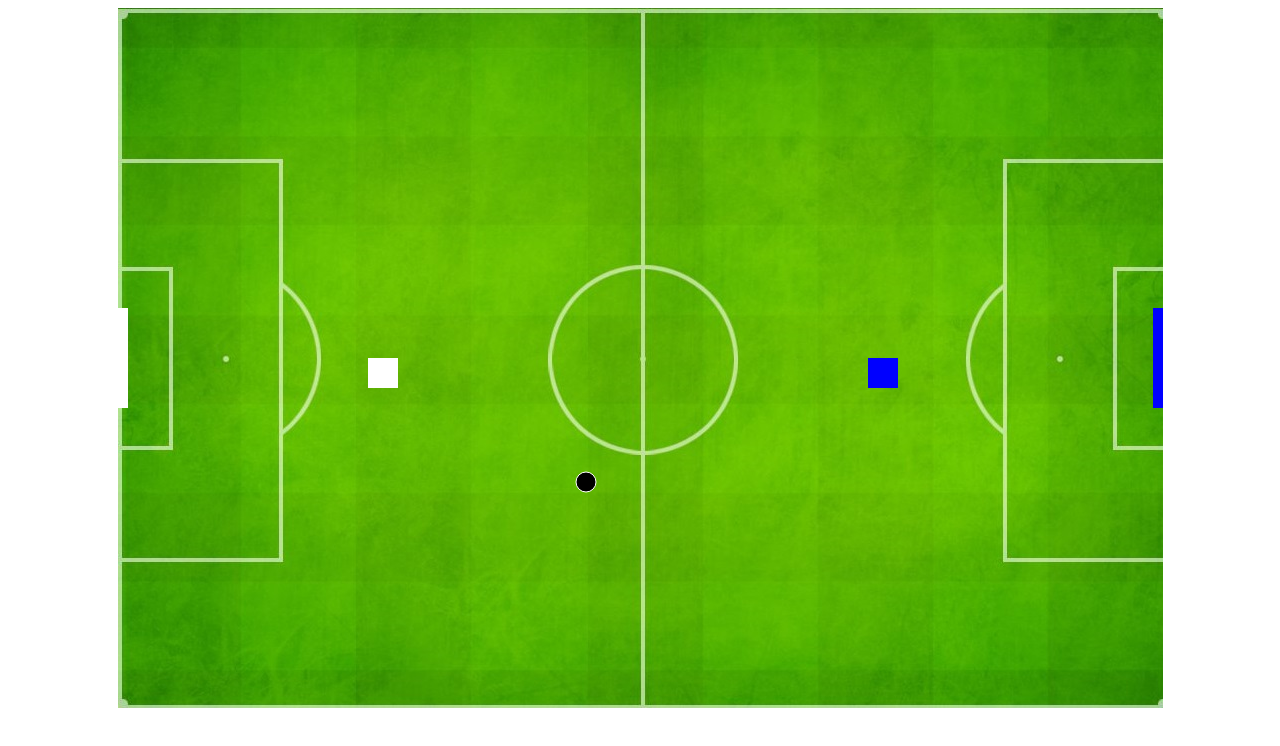
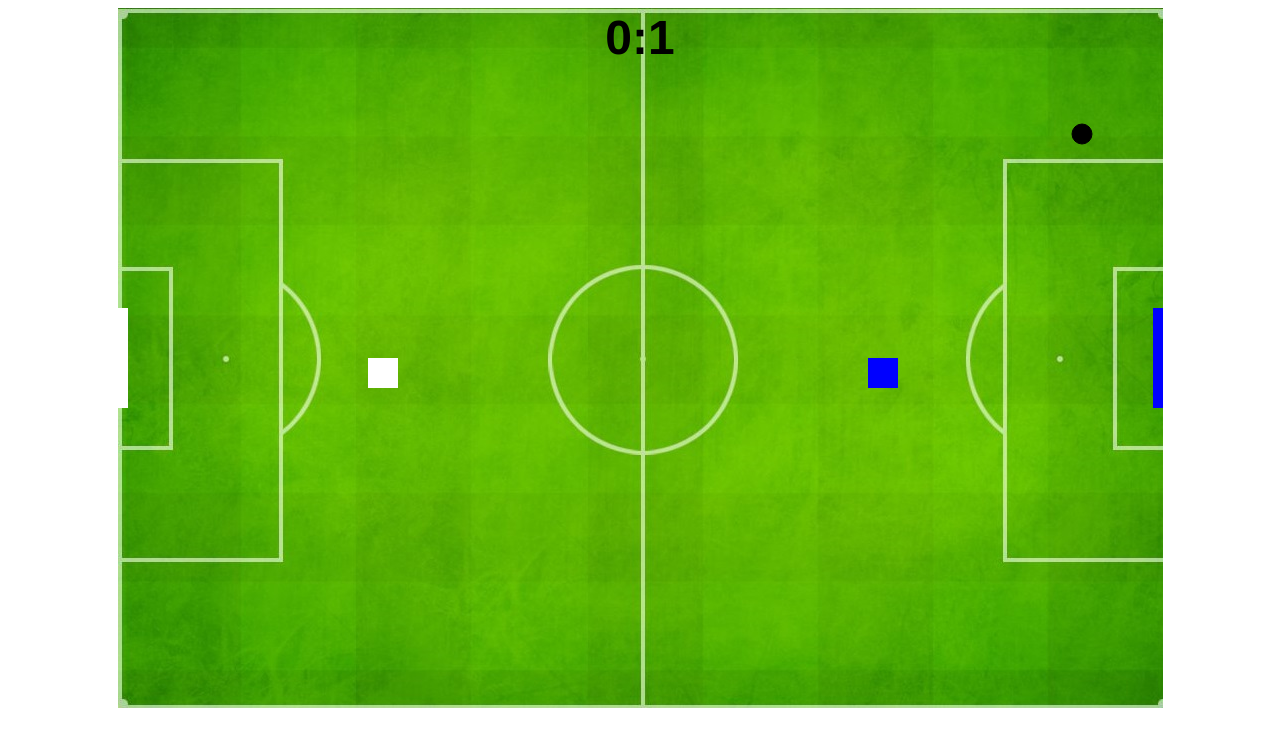
Before and after one commit to MichalWolnyDev/Ball_Game, a plain HTML site: page BALL_1V1_PROJECT/index.html in a window 1280 px wide. Drawn offline with Linux system fonts and the light colour scheme.

Commit message:
Ball Game
add scoreboard, win functions

```diff
--- a/BALL_1V1_PROJECT/index.html
+++ b/BALL_1V1_PROJECT/index.html
@@ -6,6 +6,8 @@
 </head>
 <body onload="play()">
 
+
+  <div id="score" class="score"></div>
   <script src="script.js"></script>
 </body>
 </html>
--- a/BALL_1V1_PROJECT/script.js
+++ b/BALL_1V1_PROJECT/script.js
@@ -4,10 +4,12 @@ var ball;
 var goal_one;
 var goal_two;
 var po_points = 0, pt_points = 0;
+var score = document.getElementById('score');
+var win = document.getElementById('winner');
 
 function play(){
   pitch.start();
-  pitch.elements();
+  // pitch.elements();
   player_one = new Player(30, 30, 250, 350, "white");
   player_two = new Player(30, 30, 750, 350, "blue");
   ball = new Ball(500, 300, "black");
@@ -25,7 +27,6 @@ var pitch = {
     this.canvas.id = 'canvas';
     this.canvas.className = 'canvas';
     this.ctx = this.canvas.getContext('2d');
-
     document.body.insertBefore(this.canvas, document.body.childNodes[0]);
     this.interval = setInterval(updatePitch, 20); //gra dziala w 50 klatkach/s
 
@@ -38,17 +39,17 @@ var pitch = {
       pitch.keys[e.keyCode] = (e.type == 'keydown');
     })
   },
-  elements: function(){ //rysowanie lini dzielacej polowy boiska oraz okrag srodkowy
-    ctx = pitch.ctx;
-    ctx.moveTo(500, 0);
-    ctx.lineTo(500, 600);
-    ctx.strokeStyle = '#fff';
-    ctx.stroke();
-
-    ctx.beginPath();
-    ctx.arc(500, 300, 70, 0, 2*Math.PI);
-    ctx.stroke();
-  },
+  // elements: function(){ //rysowanie lini dzielacej polowy boiska oraz okrag srodkowy
+  //   ctx = pitch.ctx;
+  //   ctx.moveTo(500, 0);
+  //   ctx.lineTo(500, 600);
+  //   ctx.strokeStyle = '#fff';
+  //   ctx.stroke();
+  //
+  //   ctx.beginPath();
+  //   ctx.arc(500, 300, 70, 0, 2*Math.PI);
+  //   ctx.stroke();
+  // },
   clear: function(){
     this.ctx.clearRect(0, 0, this.canvas.width, this.canvas.height);
   }
@@ -114,6 +115,17 @@ var Goal = function(width, height, x, y, color){
     ctx.fillRect(this.x, this.y, this.width, this.height);
   }
 }
+//reset
+function reset(){
+  var points1 = po_points;
+	var points2 = pt_points;
+	player_one = new Player(30, 30, 250, 350, "white");
+	po_points = points1;
+	player_two = new Player(30, 30, 750, 350, "blue");
+	pt_points = points2;
+	ball = new Ball(500, 300, "black");
+}
+//kolizja pilki z graczem
 function collide(ball, player_one){
   var distX = Math.abs(ball.x - player_one.x - player_one.width/2);
   var distY = Math.abs(ball.y - player_one.y - player_one.height/2);
@@ -129,10 +141,51 @@ function collide(ball, player_one){
 
   return (dx * dx + dy * dy <= (ball.r * ball.r));
 }
-// Czyszczenie i rysowanie boiska na nowo
-function updatePitch(){
-  pitch.clear();
+//kolizja pilki z bramka
+function collideGoal(ball, goal){
+  var distX = Math.abs(ball.x - goal.x - goal.width/2);
+  var distY = Math.abs(ball.y - goal.y - goal.height/2);
 
+  if(distX > (goal.width/2 + ball.r)) return false;
+  if(distY > (goal.height/2 + ball.r)) return false;
+
+  if(distX <= (goal.width/2)) return true;
+  if(distY <= (goal.height/2)) return true;
+
+  var dx = distX - goal.width / 2;
+  var dy = distY - goal.height / 2;
+
+  return (dx * dx + dy * dy <= (ball.r * ball.r));
+}
+
+//goal
+function checkGoal(){
+    //GOL!!!!
+    if(collideGoal(ball, goal_one)){
+      pt_points++;
+      console.log("Blue: " + pt_points);
+      reset();
+    }
+    if(collideGoal(ball, goal_two)){
+      po_points++;
+      console.log("White: " + po_points);
+      reset();
+    }
+
+}
+//winner
+function checkWin(){
+  if(pt_points == 10){
+    score.innerHTML =  po_points + ":" + pt_points + "<br>" + "BLUE WINNER" + "<br>" + "F5 TO REFRESH";
+    clearInterval(pitch.interval);
+  }
+  if(po_points == 10){
+    score.innerHTML =  po_points + ":" + pt_points + "<br>" + "WHITE WINNER" + "<br>" + "F5 TO REFRESH";
+    clearInterval(pitch.interval);
+  }
+}
+//sterowanie
+function movePlayer(){
   player_one.speedX = 0;
   player_one.speedY = 0;
 
@@ -165,6 +218,22 @@ function updatePitch(){
     player_two.speedY = 6;
   }
 
+}
+//kolizja gracz - sciana
+function playerWallCollide(){
+  //kolizja ze sciana player_one
+  if(player_one.x < 0) player_one.x = 0;
+  if(player_one.y < 0) player_one.y = 0;
+  if(player_one.x + player_one.width > canvas.width) player_one.x = canvas.width - player_one.width;
+  if(player_one.y + player_one.height > canvas.height) player_one.y = canvas.height - player_one.height;
+  //kolizja ze sciana player_two
+  if(player_two.x < 0) player_two.x = 0;
+  if(player_two.y < 0) player_two.y = 0;
+  if(player_two.x + player_two.width > canvas.width) player_two.x = canvas.width - player_two.width;
+  if(player_two.y + player_two.height > canvas.height) player_two.y = canvas.height - player_two.height;
+}
+//odbicie pilki od sciany
+function ballWall(){
   // odbicie pilki
   if(ball.x + ball.dx > canvas.width - ball.r || ball.x + ball.dx < ball.r){
      ball.dx = -ball.dx;
@@ -175,6 +244,9 @@ function updatePitch(){
 
   ball.x += ball.dx;
   ball.y += ball.dy;
+}
+//kolizja gracz - pilka
+function playerBallCollide(){
   // odbicie pilki od gracza
   if(collide(ball, player_one)){
     ball.dx = -ball.dx;
@@ -185,16 +257,15 @@ function updatePitch(){
     ball.dx = -ball.dx;
   }
 
-  //kolizja ze sciana player_one
-  if(player_one.x < 0) player_one.x = 0;
-  if(player_one.y < 0) player_one.y = 0;
-  if(player_one.x + player_one.width > canvas.width) player_one.x = canvas.width - player_one.width;
-  if(player_one.y + player_one.height > canvas.height) player_one.y = canvas.height - player_one.height;
-  //kolizja ze sciana player_two
-  if(player_two.x < 0) player_two.x = 0;
-  if(player_two.y < 0) player_two.y = 0;
-  if(player_two.x + player_two.width > canvas.width) player_two.x = canvas.width - player_two.width;
-  if(player_two.y + player_two.height > canvas.height) player_two.y = canvas.height - player_two.height;
+}
+// Czyszczenie i rysowanie boiska na nowo
+function updatePitch(){
+  pitch.clear();
+  playerBallCollide()
+  ballWall();
+  playerWallCollide();
+  movePlayer();
+  checkGoal();
 
   ball.position();
   ball.update();
@@ -204,4 +275,7 @@ function updatePitch(){
   player_two.update();
   goal_one.update();
   goal_two.update();
+
+  score.innerHTML = po_points + ":" + pt_points;
+  checkWin();
 }
--- a/BALL_1V1_PROJECT/style.css
+++ b/BALL_1V1_PROJECT/style.css
@@ -8,3 +8,13 @@
   background-size: cover;
   background-repeat: no-repeat;
 }
+.score{
+  position: absolute;
+  top: 10;
+  left: 50%;
+  transform: translateX(-50%);
+  font-size: 3rem;
+  font-weight: bold;
+  font-family: helvetica;
+  text-align: center;
+}
```
